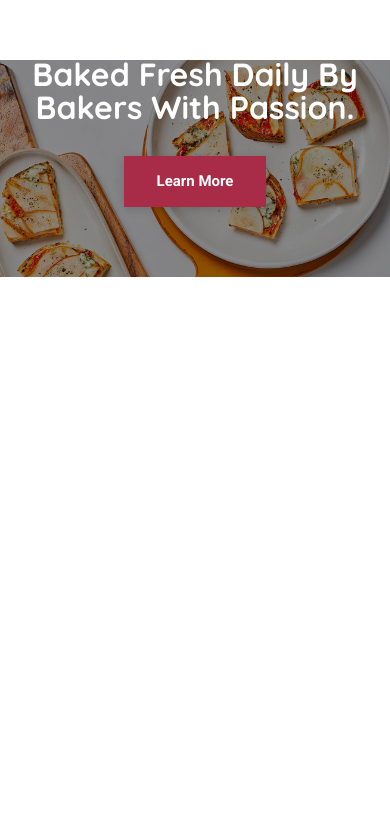
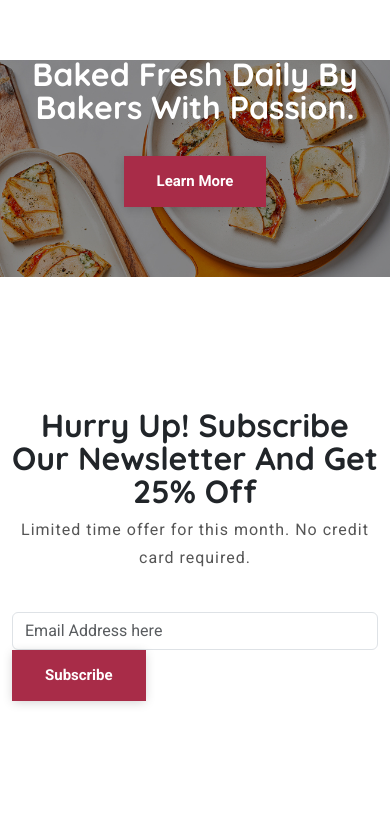
Before and after one commit to balbir1998/food-Restaurant, a plain HTML site: page index.html in a window 390 px wide. Shown: the part 7857-8690 px from the top of the page. Before the commit the page ends 8134 px from the top, so only its background shows below. Drawn offline with nearby package versions, Linux system fonts and the light colour scheme.

Commit message:
newsletter section

```diff
--- a/index.html
+++ b/index.html
@@ -364,6 +364,32 @@
         </div>
     </section>
 
+    <!-- section - 8 newsletter -->
+    <section id="newsletter">
+        <div class="newsletter wrapper">
+            <div class="container">
+                <div class="row">
+                    <div class="col-sm-12">
+                        <div class="text-content text-center pb-4">
+                            <h2>Hurry up! Subscribe our newsletter and get 25% Off</h2>
+                            <p>Limited time offer for this month. No credit card required.</p>
+                        </div>
+                        <form class="newsletter">
+                            <div class="row">
+                                <div class="col-12 col-md-8">
+                                    <input type="email" name="email" class="form-control"
+                                        placeholder="Email Address here">
+                                </div>
+                                <div class="col-12 col-md-4">
+                                    <button type="submit" class="main-btn">Subscribe</button>
+                                </div>
+                            </div>
+                        </form>
+                    </div>
+                </div>
+            </div>
+        </div>
+    </section>
 
     <script src="https://cdn.jsdelivr.net/npm/bootstrap@5.3.5/dist/js/bootstrap.bundle.min.js"
         integrity="sha384-k6d4wzSIapyDyv1kpU366/PK5hCdSbCRGRCMv+eplOQJWyd1fbcAu9OCUj5zNLiq"
```
